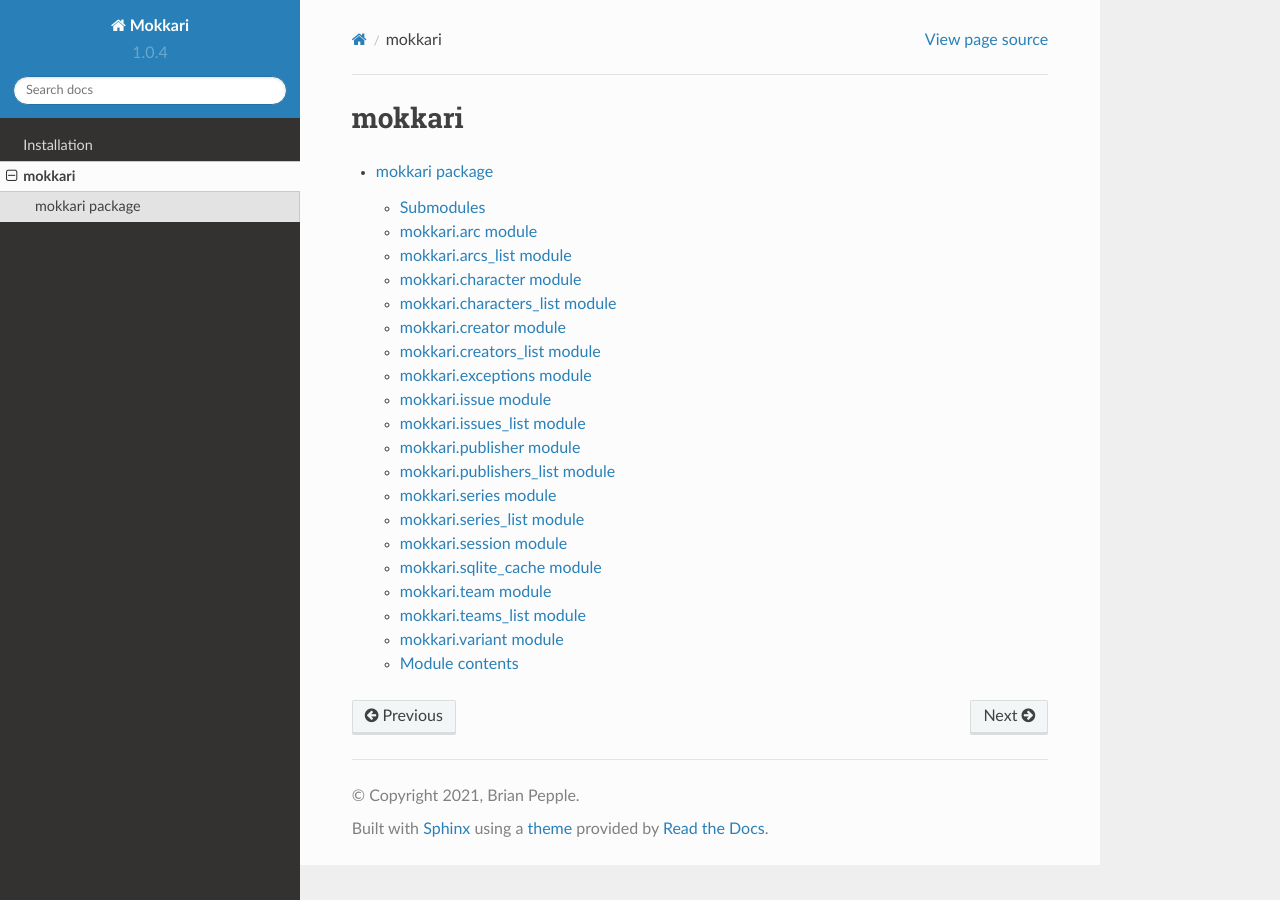
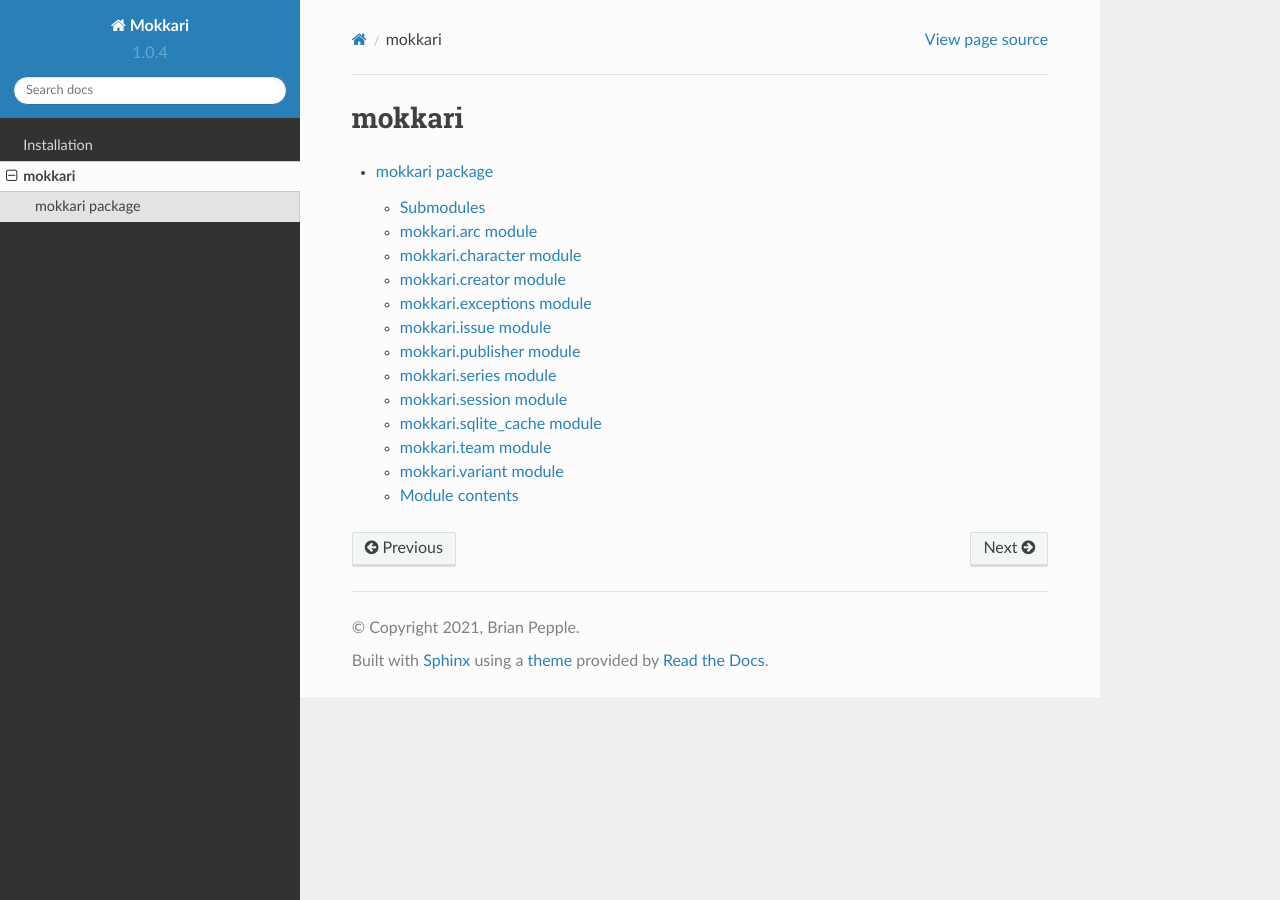
Before and after one commit to Metron-Project/mokkari, a Sphinx documentation site: the page built from docs/source/modules.rst, in a window 1280 px wide. Built offline with Sphinx 7.4.7 and the Read the Docs theme 2.0.0, drawn with Linux system fonts in a browser that asks for light colours.

Commit message:
Update docs for module changes

```diff
--- a/docs/source/mokkari.rst
+++ b/docs/source/mokkari.rst
@@ -12,14 +12,6 @@
    :undoc-members:
    :show-inheritance:
 
-mokkari.arcs\_list module
--------------------------
-
-.. automodule:: mokkari.arcs_list
-   :members:
-   :undoc-members:
-   :show-inheritance:
-
 mokkari.character module
 ------------------------
 
@@ -28,26 +20,10 @@
    :undoc-members:
    :show-inheritance:
 
-mokkari.characters\_list module
--------------------------------
-
-.. automodule:: mokkari.characters_list
-   :members:
-   :undoc-members:
-   :show-inheritance:
-
 mokkari.creator module
 ----------------------
 
 .. automodule:: mokkari.creator
-   :members:
-   :undoc-members:
-   :show-inheritance:
-
-mokkari.creators\_list module
------------------------------
-
-.. automodule:: mokkari.creators_list
    :members:
    :undoc-members:
    :show-inheritance:
@@ -68,14 +44,6 @@
    :undoc-members:
    :show-inheritance:
 
-mokkari.issues\_list module
----------------------------
-
-.. automodule:: mokkari.issues_list
-   :members:
-   :undoc-members:
-   :show-inheritance:
-
 mokkari.publisher module
 ------------------------
 
@@ -84,26 +52,10 @@
    :undoc-members:
    :show-inheritance:
 
-mokkari.publishers\_list module
--------------------------------
-
-.. automodule:: mokkari.publishers_list
-   :members:
-   :undoc-members:
-   :show-inheritance:
-
 mokkari.series module
 ---------------------
 
 .. automodule:: mokkari.series
-   :members:
-   :undoc-members:
-   :show-inheritance:
-
-mokkari.series\_list module
----------------------------
-
-.. automodule:: mokkari.series_list
    :members:
    :undoc-members:
    :show-inheritance:
@@ -132,14 +84,6 @@
    :undoc-members:
    :show-inheritance:
 
-mokkari.teams\_list module
---------------------------
-
-.. automodule:: mokkari.teams_list
-   :members:
-   :undoc-members:
-   :show-inheritance:
-
 mokkari.variant module
 ----------------------
 
```
